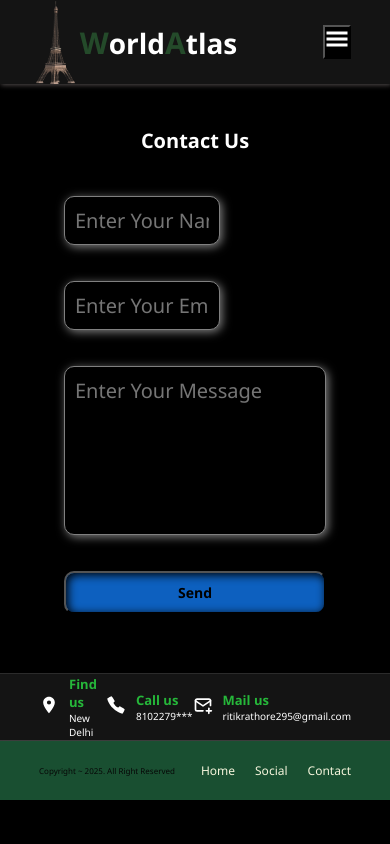
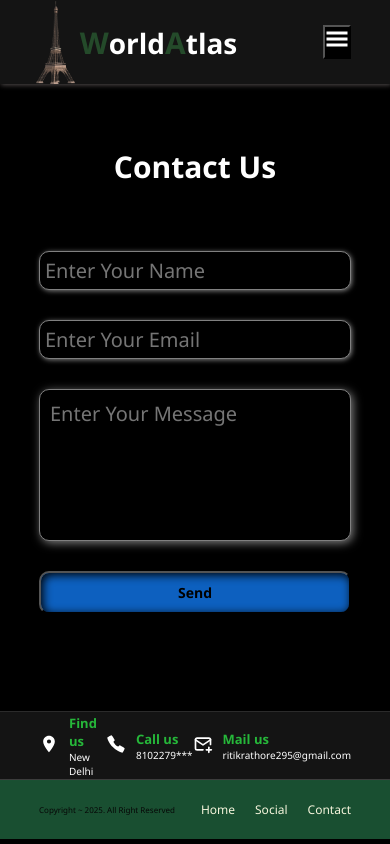
Before and after one commit to RitikRaj295/WorldAtlas, a React (Vite) app: page /contact in a window 390 px wide. Built offline with nearby package versions, Linux system fonts and the light colour scheme.

Commit message:
Lazy Loading Used

```diff
--- a/src/App.css
+++ b/src/App.css
@@ -0,0 +1,7 @@
+.suspenseMessage{
+    height: 70vh;
+    width: 100%;
+    display: flex;
+    justify-content: center;
+    align-items: center;
+}
--- a/src/App.jsx
+++ b/src/App.jsx
@@ -1,12 +1,14 @@
-import React from 'react';
+import React,{Suspense} from 'react';
 import {createBrowserRouter,RouterProvider} from 'react-router-dom';
-import Home from './pages/Home';
-import Country from './pages/Country';
 import Contact from './pages/Contact';
-import About from './pages/About'
 import AppLayout from './components/Layout/AppLayout';
 import ErrorPage from './pages/ErrorPage';
-import CountryDetails from './pages/CountryDetails';
+
+const CountryDetails=React.lazy(()=>import('./pages/CountryDetails'))
+const Country=React.lazy(()=> import('./pages/Country'))
+const Home=React.lazy(()=> import('./pages/Home'))
+const About=React.lazy(()=>import('./pages/About'))
+
 import './App.css';
 
 const App = () => {
@@ -20,15 +22,18 @@ const App = () => {
         children:[
           {
             path:'/',
-            element:<Home/>
+            element:(<Suspense fallback={<p className='suspenseMessage'>Home Page Loading..</p>}>
+            <Home/></Suspense>)
           },
           {
             path:'about',
-            element:<About/>
+            element:(<Suspense fallback={<p className='suspenseMessage'>About Page Loading..</p>}>
+            <About/></Suspense>)
           },
           {
             path:'country',
-            element:<Country/>
+            element:(<Suspense fallback={<p className='suspenseMessage'>Country Page Loading..</p>}>
+            <Country/></Suspense>)
           },
           {
             path:'contact',
@@ -36,7 +41,10 @@ const App = () => {
           },
            {
             path:'country/:id',
-            element:<CountryDetails/>
+            element:(
+            <Suspense fallback={<p className="suspenseMessage"> Details Loading...</p>}>
+            <CountryDetails/>
+            </Suspense>)
           },
 
 
--- a/src/components/UI/Footer.jsx
+++ b/src/components/UI/Footer.jsx
@@ -14,7 +14,7 @@ const Footer = () => {
  }
 
   return (
-   <footer>
+   <footer className={style.footer}>
     <div className={style.container}>
     <div className={style.nextContainer}>
       {footerData.map((val,idx)=>{
--- a/src/components/UI/HeroSection.jsx
+++ b/src/components/UI/HeroSection.jsx
@@ -10,7 +10,7 @@ const HeroSection = () => {
       <div className={style.heroContent}>
         <h1 className={style.headingXl}>Navigate the <span>Globe</span>, Learn Beyond Borders.</h1>
         <p className={style.paragraph}>Discover the history, culture and beauty of every nation. Sort,search and filter through country and find the details you need.</p>
-       <NavLink to={"/country"}><button>Start Exploring<FaLongArrowAltRight style={{ fontSize: "1rem" }} />      </button></NavLink>
+       <NavLink to={"/country"}><button>Start Exploring<FaLongArrowAltRight style={{ fontSize: ".6rem" ,marginLeft:"5px"}} />      </button></NavLink>
       </div>
       <div className={style.heroImage}>
         <img src="/images/img3.png" alt="world atlas image" />
--- a/src/css/About.module.css
+++ b/src/css/About.module.css
@@ -1,7 +1,5 @@
 .container{
-    max-width: 70vw;
-    min-height: 78vh;
-    max-height: 80vh;
+   width: 70vw;
     margin: auto;
     margin-top: 3vh;
     display: flex;
@@ -77,3 +75,85 @@
 
 
 }
+
+@media (max-width:850px){
+    .container{
+    width: 80dvw;
+    margin: auto;
+    margin-top: 2vh;
+    display: flex;
+    flex-direction: column;
+    gap: 20px;
+    user-select: none;
+
+}
+
+.title{
+    text-align: center;
+    font-size: clamp(1rem,3vw,1.6);
+    font-weight: 700;
+    color: rgb(108, 147, 190);
+    font-family: Arial;
+    position:sticky;
+    top: 0px;
+}
+
+.cardCollection{
+    height: 90dvh;
+    width: 100%;
+    overflow: scroll;
+    scrollbar-width: none;
+}
+
+
+.cards{
+    display: grid;
+    grid-template-columns: 1fr  ;
+    grid-gap:15px;
+    overflow: hidden;
+    padding: 2px;
+
+
+}
+
+.card{
+
+    border: 1px solid gray;
+    padding: 20px 25px;
+    border-radius: 10px 2rem;
+    box-shadow: inset 2px 2px 8px white;
+    display: flex;
+    flex-direction: column;
+    justify-content: start;
+    align-items: start;
+     flex-grow: 1;
+     flex-basis: 0;
+     overflow: hidden;
+     gap: 5px;
+
+ &:hover{
+        box-shadow: inset 2px 2px 15px rgb(33, 213, 138);
+
+     }
+}
+.card p{
+    font-size: clamp(.7rem,3vw,.8rem);
+
+}
+
+.card p  span{
+    font-size: clamp(.6rem,2.6vw,.77rem);
+    font-weight: bold;
+    margin-right: 4px;
+    color: gray;
+
+}
+.cardTitle{
+    color: rgb(61, 220, 122);
+    font-size: clamp(.9rem,3vw,1.1rem);
+    opacity: .9;
+
+
+
+}
+}
--- a/src/css/Contact.module.css
+++ b/src/css/Contact.module.css
@@ -59,3 +59,69 @@ h2{
 
     }
 }
+
+@media(max-width:850px){
+    .container{
+    width: 80vw;
+    height: 60vh;
+    margin: auto ;
+    margin-top: 7.3vh;
+    display: flex;
+    flex-direction: column;
+    gap: 3vh;
+
+}
+h2{
+    text-align: center;
+    font-size: clamp(1.5rem,5vw,2rem);
+}
+.formContainer{
+    width: 100%;
+    margin: auto;
+}
+.container form{
+    display: flex;
+    flex-direction: column;
+    gap: 1.5rem;
+
+
+
+}
+.inpt{
+    padding: 5px;
+    width: 100%;
+    border: 1px solid gray;
+    border-radius: 10px;
+    color: gray;
+    box-shadow: 1px 1px 5px gray;
+
+}
+.txt{
+    max-width: 100%;
+    min-width: 99%;
+    max-height: 18vh;
+    padding: 10px;
+    border: 1px solid gray;
+    border-radius: 10px;
+    overflow: scroll;
+    scrollbar-width: none;
+    resize: none;
+    box-shadow: 2px 2px 10px gray;
+}
+.btn{
+    padding: 10px;
+    border-radius: 10px;
+    box-shadow: 1px 1px 0px white;
+    cursor: pointer;
+    font-size: clamp(.7rem,2vw,1.3rem);
+    font-weight: 600;
+    color: black;
+    background-color: rgb(13, 96, 191);
+    box-shadow: inset 2px 2px 10px black;
+    &:active{
+        background-color: rgb(19, 35, 211);
+    box-shadow: inset 5px 5px 35px black;
+
+    }
+}
+}
--- a/src/css/Header.module.css
+++ b/src/css/Header.module.css
@@ -118,6 +118,7 @@ nav ul{
     position: absolute;
     top: 10.5vh;
     right: 10vw;
+    z-index: 900;
 
 }
 header{
--- a/src/css/HeroSection.module.css
+++ b/src/css/HeroSection.module.css
@@ -4,7 +4,7 @@
     margin: 15px auto;
        font-family: Arial, Helvetica, sans-serif;
 
-
+    user-select: none;
 
 }
 .container{
@@ -45,12 +45,21 @@ span{
    width: 60%;
    display: flex;
    justify-content: end;
+       user-select: none;
+
 
 }
 .heroImage img{
    height:100%;
    width: 80%;
    border-radius: 2rem;
+   cursor: pointer;
+      &:hover{
+      transform: scale(1.1);
+      transition: 5s;
+   }
+
+
 
 }
 
@@ -61,6 +70,7 @@ span{
     min-height: 50vh;
     margin: 5vh auto;
    font-family: Arial, Helvetica, sans-serif;
+    user-select: none;
 
 
 
@@ -104,13 +114,35 @@ span{
    width: 60%;
    display: flex;
    justify-content: end;
+        cursor: pointer;
+      &:hover{
+      transform: scale(1.1);
+      transition: 5s;
+             user-select: none;
+
+   }
+
+
 
 }
 .heroImage img{
    height:60%;
    width: 100%;
    border-radius: 2rem;
+    user-select: none;
 
+
+}
+.heroContent button{
+   font-size: clamp(.6rem,2vw,1.2rem);
+   height: 5dvh;
+   width: 25dvw;
+   padding: 5px 5px;
+   border: 2px solid gray;
+   border-radius: 1rem;
+   text-align: center;
+   box-shadow: inset 1px 1px 4px gray;
+   cursor: pointer;
 }
 
 }
--- a/src/pages/Country.jsx
+++ b/src/pages/Country.jsx
@@ -1,9 +1,11 @@
+import React,{Suspense} from 'react';
 import { useState, useTransition } from 'react';
 import {CountryData} from '../api/CountryData';
 import { useEffect } from 'react';
 import Loader from '../components/UI/Loader';
-import CountryCard from '../components/Layout/CountryCard';
 import SearchFilter from '../components/UI/SearchFilter';
+const CountryCard= React.lazy(()=> import('../components/Layout/CountryCard'))
+
 
 import style from '../css/Country.module.css';
 
@@ -25,7 +27,6 @@ useEffect(()=>{
  </div>)
 
  const searchCountry=(country)=>{
-  console.log(country)
   if(search){
      return country.name.common.toLowerCase().includes(search.toLowerCase())
   }
@@ -50,8 +51,9 @@ const filterCountries = countries.filter((country)=> searchCountry(country) && f
         filterCountries.map((country,index)=>{
           // console.log(country.name.common)
           return(
+            <Suspense fallback={<p>Loading Data..</p>}>
             <CountryCard country={country} key={index}/>
-
+            </Suspense>
           )
         })
       }
```
